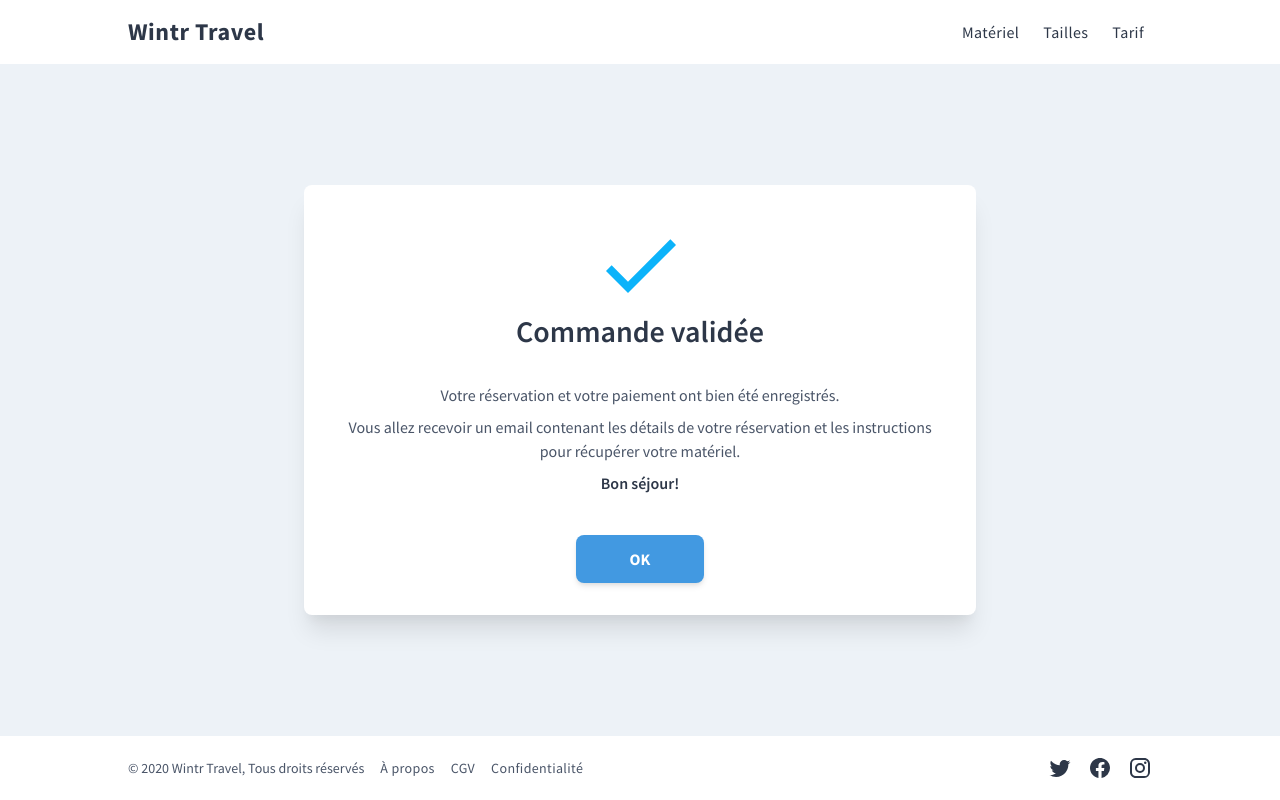
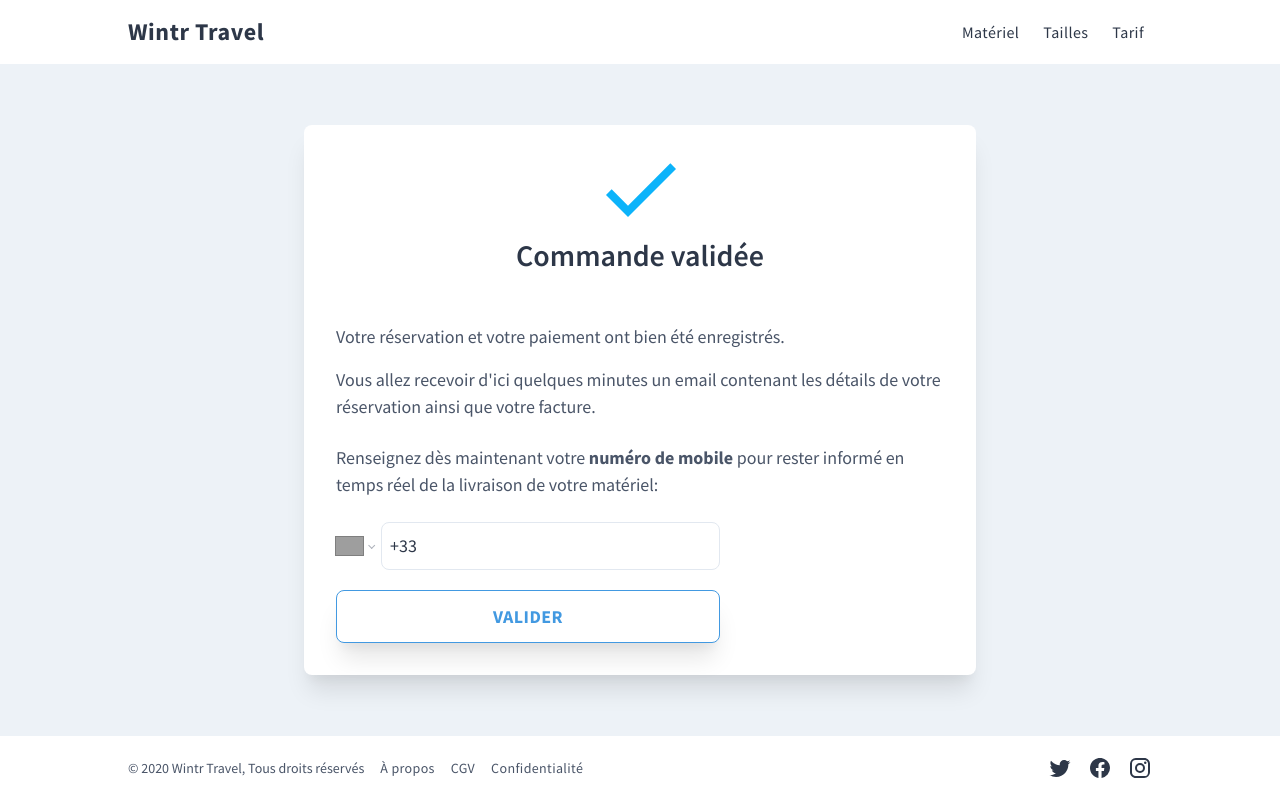
Before and after one commit to MLerasle/wintr-travel, a Next.js app: page /booking/confirmation in a window 1280 px wide. Built offline with nearby package versions, Linux system fonts and the light colour scheme; grey boxes are pictures that could not be loaded.

Commit message:
Confirmation steps

```diff
--- /dev/null
+++ b/components/App/Confirmation/PhoneNumberStep.js
@@ -0,0 +1,86 @@
+import { useState } from 'react';
+import Icon from '@mdi/react';
+import { mdiCheck } from '@mdi/js';
+import 'react-phone-number-input/style.css';
+import PhoneInput, { isValidPhoneNumber } from 'react-phone-number-input';
+
+import Input from '@/UI/Input';
+import Button from '@/UI/Button';
+import Loader from '@/UI/Loader';
+
+const PhoneNumberStep = ({ onPhoneNumberSubmitted }) => {
+  const [mobileNumber, setMobileNumber] = useState();
+  const [isLoading, setIsLoading] = useState(false);
+  const [error, setError] = useState();
+
+  const changeMobileNumber = (e) => {
+    setError(null);
+    setMobileNumber(e);
+  };
+
+  const submitPhoneNumber = (e) => {
+    e.preventDefault();
+    setIsLoading(true);
+    console.log('Submit phone number', mobileNumber);
+    if (isValidPhoneNumber(mobileNumber)) {
+      // Send it to the backend
+      console.log('Mobile is valid YEAH');
+      onPhoneNumberSubmitted();
+    } else {
+      setError('Le numéro saisi est incorrect.');
+    }
+    setIsLoading(false);
+  };
+
+  return (
+    <>
+      <div className="flex flex-col items-center -mt-4">
+        <Icon path={mdiCheck} size={4} color="#0CB3FA" />
+        <h1 className="md:mb-8 text-2xl sm:text-3xl leading-tight font-semibold text-gray-800">
+          Commande validée
+        </h1>
+      </div>
+
+      <div className="text-center md:text-left text-gray-700 text-lg">
+        <p className="my-8 md:my-4">
+          Votre réservation et votre paiement ont bien été enregistrés.
+        </p>
+        <p className="my-8 md:my-4">
+          Vous allez recevoir d'ici quelques minutes un email contenant les
+          détails de votre réservation ainsi que votre facture.
+        </p>
+        <p className="my-8 md:my-6">
+          Renseignez dès maintenant votre{' '}
+          <span className="font-bold">numéro de mobile</span> pour rester
+          informé en temps réel de la livraison de votre matériel:
+        </p>
+        <form className="max-w-sm">
+          <PhoneInput
+            placeholder="+33 6 12 34 56 78"
+            defaultCountry="FR"
+            country="FR"
+            international
+            withCountryCallingCode
+            inputComponent={Input}
+            value={mobileNumber}
+            onChange={changeMobileNumber}
+          />
+          <div className="error text-red-600 pt-1 pl-1" role="alert">
+            {error && error}
+          </div>
+          <Button
+            type="submit"
+            classes="w-full uppercase tracking-wide bg-white border border-secondary-blue text-secondary-blue mt-4"
+            name="validate"
+            disabled={isLoading}
+            onClick={submitPhoneNumber}
+          >
+            {isLoading ? <Loader /> : 'Valider'}
+          </Button>
+        </form>
+      </div>
+    </>
+  );
+};
+
+export default PhoneNumberStep;
--- /dev/null
+++ b/components/App/Confirmation/ShareStep.js
@@ -0,0 +1,69 @@
+import Icon from '@mdi/react';
+import { mdiPhoneCheck } from '@mdi/js';
+import {
+  EmailShareButton,
+  EmailIcon,
+  FacebookShareButton,
+  FacebookIcon,
+  FacebookMessengerShareButton,
+  FacebookMessengerIcon,
+  TelegramShareButton,
+  TelegramIcon,
+  TwitterShareButton,
+  TwitterIcon,
+  WhatsappShareButton,
+  WhatsappIcon,
+} from 'react-share';
+
+const ShareStep = () => {
+  const SHARE_URL = 'https://wintr.travel';
+
+  return (
+    <>
+      <div className="flex flex-col items-center -mt-4">
+        <Icon path={mdiPhoneCheck} size={4} color="#0CB3FA" />
+        <h1 className="md:mb-8 text-2xl sm:text-3xl leading-tight font-semibold text-gray-800">
+          Numéro enregistré
+        </h1>
+
+        <div className="text-center md:text-left text-gray-700 text-lg">
+          <p className="my-8 md:my-4">Merci beaucoup pour votre commande!</p>
+          <p className="my-8 md:my-4">
+            Nous reviendrons vers vous très prochainement pour préparer au mieux
+            votre séjour.
+          </p>
+          <p className="my-8 md:my-4">
+            Si vous nous aimez autant que nous vous aimons, n'hésitez pas à
+            parler de nous à vos amis et à les inviter à tenter l'expérience!
+          </p>
+          <section className="my-10 md:my-4">
+            <h3 className="mb-4 font-bold">Partager sur les réseaux</h3>
+            <p>
+              <FacebookShareButton url={SHARE_URL} className="mr-3">
+                <FacebookIcon size={38} round />
+              </FacebookShareButton>
+              <FacebookMessengerShareButton url={SHARE_URL} className="mr-3">
+                <FacebookMessengerIcon size={38} round />
+              </FacebookMessengerShareButton>
+              <WhatsappShareButton url={SHARE_URL} className="mr-3">
+                <WhatsappIcon size={38} round />
+              </WhatsappShareButton>
+              <TwitterShareButton url={SHARE_URL} className="mr-3">
+                <TwitterIcon size={38} round />
+              </TwitterShareButton>
+              <TelegramShareButton url={SHARE_URL} className="mr-3">
+                <TelegramIcon size={38} round />
+              </TelegramShareButton>
+              <EmailShareButton url={SHARE_URL}>
+                <EmailIcon size={38} round />
+              </EmailShareButton>
+            </p>
+          </section>
+          <p className="text-gray-800 font-semibold">À bientôt!</p>
+        </div>
+      </div>
+    </>
+  );
+};
+
+export default ShareStep;
--- a/package.json
+++ b/package.json
@@ -20,12 +20,14 @@
     "react": "16.13.1",
     "react-day-picker": "7.4.8",
     "react-dom": "16.13.1",
+    "react-phone-number-input": "^3.1.0",
     "react-redux": "^7.2.1",
     "react-select": "3.1.0",
+    "react-share": "^4.3.0",
     "redux": "^4.0.5",
     "redux-devtools-extension": "^2.13.8",
     "smoothscroll-polyfill": "^0.4.4",
-    "stripe": "^8.107.0"
+    "stripe": "^8.108.0"
   },
   "devDependencies": {
     "@mdi/react": "1.4.0",
--- a/pages/booking/confirmation.js
+++ b/pages/booking/confirmation.js
@@ -1,22 +1,25 @@
-import { useReducer } from 'react';
-import Router from 'next/router';
+import { useState } from 'react';
 import Head from 'next/head';
-import Icon from '@mdi/react';
-import { mdiCheck } from '@mdi/js';
+import 'react-phone-number-input/style.css';
 
 import Layout from '@/Layout/Layout';
 import Card from '@/UI/Card';
 import MainSection from '@/UI/MainSection';
-import { INITIAL_BOOKING } from 'store/state';
-import { reducer } from 'store/reducer';
+import PhoneNumberStep from '@/App/Confirmation/PhoneNumberStep';
+import ShareStep from '@/App/Confirmation/ShareStep';
 
 const Confirmation = () => {
-  const [, dispatch] = useReducer(reducer, INITIAL_BOOKING);
+  const [isPhoneNumberSubmitted, setIsPhoneNumberSubmitted] = useState(false);
 
-  const resetBooking = () => {
-    dispatch({ type: 'RESET_BOOKING' });
-    Router.push('/');
+  const updateView = () => {
+    setIsPhoneNumberSubmitted(true);
   };
+
+  const view = isPhoneNumberSubmitted ? (
+    <ShareStep />
+  ) : (
+    <PhoneNumberStep onPhoneNumberSubmitted={updateView} />
+  );
 
   return (
     <Layout>
@@ -25,32 +28,7 @@ const Confirmation = () => {
       </Head>
       <MainSection className="py-2 md:py-6 flex justify-center items-center">
         <Card classes="max-w-2xl" subclasses="bg-gray-200 md:bg-white">
-          <div className="flex flex-col items-center">
-            <Icon path={mdiCheck} size={4} color="#0CB3FA" />
-            <h1 className="md:mb-8 text-2xl sm:text-3xl leading-tight font-semibold text-gray-800">
-              Commande validée
-            </h1>
-
-            <div className="text-center">
-              <p className="my-8 md:my-0 md:mb-2 text-gray-700">
-                Votre réservation et votre paiement ont bien été enregistrés.
-              </p>
-              <p className="my-8 md:my-0 md:mb-2 text-gray-700">
-                Vous allez recevoir un email contenant les détails de votre
-                réservation et les instructions pour récupérer votre matériel.
-              </p>
-              <p className="my-8 md:my-0 md:mb-2 text-gray-800 font-semibold">
-                Bon séjour!
-              </p>
-            </div>
-            <a
-              href="/"
-              onClick={resetBooking}
-              className="bg-secondary-blue text-white text-center font-bold py-3 px-4 md:mt-8 w-32 rounded-lg shadow-md focus:outline-none focus:shadow-outline hover:opacity-90"
-            >
-              OK
-            </a>
-          </div>
+          {view}
         </Card>
       </MainSection>
     </Layout>
```
Also changed, not shown: 1 other file (tests, documents, lock files or other folders).
